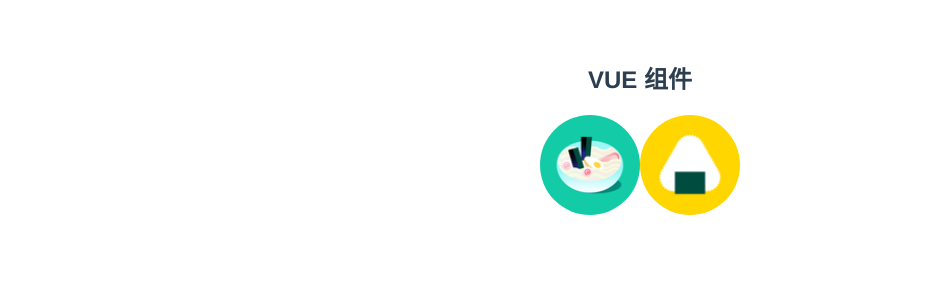
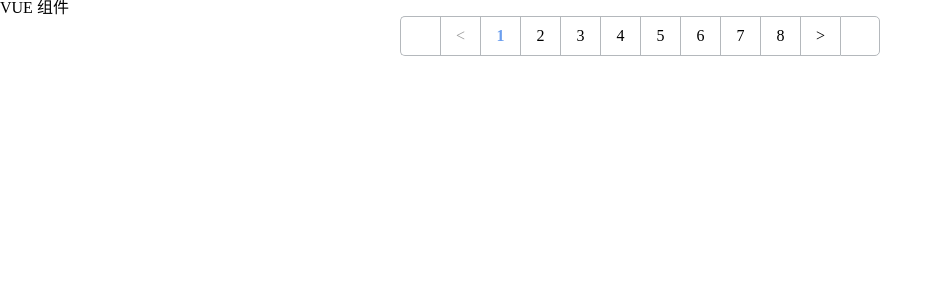
Before and after one commit to xiong1452/my-site, a Vue app: page / in a window 1280 px wide. Shown: the top 300 px of the page, without its empty margins (0-942 px from the left). Built offline with nearby package versions, Linux system fonts and the light colour scheme; a small style sheet from the web is missing.

Commit message:
Pager component complete

```diff
--- a/src/App.vue
+++ b/src/App.vue
@@ -1,10 +1,11 @@
 <template>
   <div id="app">
     <h2>VUE 组件</h2>
-    <Avatar :url="StaticImage" :width="100" :height="100"></Avatar>
+    <!-- <Avatar :url="StaticImage" :width="100" :height="100"></Avatar>
     <Avatar :url="StaticImage2" :width="100" :height="100"></Avatar>
     <Icon :type="'weixin'"></Icon>
-    <Icon :type="'error'"></Icon>
+    <Icon :type="'error'"></Icon> -->
+    <Pager @changePage="pageChange" :current="current" :total="total" :visible-number="visibleNumber"></Pager>
   </div>
 </template>
 
@@ -13,34 +14,32 @@ import Avatar from "./components/Avatar";
 import StaticImage from "./assets/images/IDR_PROFILE_AVATAR_43@2x.png";
 import StaticImage2 from "./assets/images/IDR_PROFILE_AVATAR_53@2x.png"
 import Icon from "./components/Icon.vue"
+import Pager from "./components/Pager.vue"
 
 export default {
   name: "App",
   data() {
     return {
-      StaticImage,
-      StaticImage2
+      current: 1,
+      total: 402,
+      visibleNumber: 8
     };
   },
   components: {
     Avatar,
-    Icon
+    Icon,
+    Pager
   },
+  methods: {
+    pageChange(result) {
+      this.current = result;
+      // console.log(result);
+    }
+  }
 };
 </script>
 
 <style lang="less">
-#app {
-  font-family: Avenir, Helvetica, Arial, sans-serif;
-  -webkit-font-smoothing: antialiased;
-  -moz-osx-font-smoothing: grayscale;
-  text-align: center;
-  color: #2c3e50;
-  margin-top: 60px;
-}
+@import url('./styles/reset.less');
 
-.iconfont{
-  font-size: 24px;
-  color: red;
-}
 </style>
--- a/src/components/Icon.vue
+++ b/src/components/Icon.vue
@@ -22,7 +22,9 @@ const IconMap = {
     arrowUp: 'icon-icon',
     arrowDown: 'icon-icon1',
     empty: 'icon-empty',
-    chat: 'icon-liuyan'
+    chat: 'icon-liuyan',
+    doubleArrowRight: 'icon-shuangjiantouxia',
+    doubleArrowLeft: 'icon-shuangjiantouxia1'
 }
 
 export default {
@@ -42,7 +44,7 @@ export default {
 </script>
 
 <style lang="less" scoped>
-@import url("//at.alicdn.com/t/font_2719464_6b3joba2yse.css");
+@import url("//at.alicdn.com/t/font_2719464_y6xoztc61g.css");
 
 
 </style>
--- /dev/null
+++ b/src/components/Pager.vue
@@ -0,0 +1,158 @@
+<template>
+  <div class="pager-container" v-if="totalPager >= 1">
+    <ul class="pager-container-item">
+      <li class="pager-item-Lcricle" @click.prevent="handleCurrent($event, 1)">
+        <a :class="{ disable: current === 1 }" href="">
+          <Icon :type="'doubleArrowLeft'"></Icon>
+        </a>
+      </li>
+      <li @click.prevent="handleCurrent($event, current-1)"><a :class="{ disable: current === 1 }" href=""> &lt; </a></li>
+    </ul>
+    <ul class="pager-container-item">
+
+      <li v-for="(item, n) in numbers" :key="n" @click.prevent ="handleCurrent($event, item)" :class="{active: item === current}"><a href="">{{ item }}</a></li>
+
+    </ul>
+    <ul class="pager-container-item">
+      <li @click.prevent="handleCurrent($event, current+1)">
+        <a :class="{ disable: current === totalPager }" href=""> &gt; </a>
+      </li>
+      <li class="pager-item-special pager-item-Rcricle" @click.prevent="handleCurrent($event, totalPager)">
+        <a :class="{ disable: current === totalPager }" href="">
+          <Icon :type="'doubleArrowRight'"></Icon
+        ></a>
+      </li>
+    </ul>
+  </div>
+</template>
+
+<script>
+import Icon from "./Icon.vue";
+export default {
+  name: "Pager",
+  data() {
+    return {};
+  },
+  props: {
+    //当前页码
+    current: {
+      type: Number,
+      default: 1,
+    },
+    //总数据量
+    total: {
+      type: Number,
+      default: 0,
+    },
+    //页容量
+    limit: {
+      type: Number,
+      default: 10,
+    },
+    //可见页码数
+    visibleNumber: {
+      type: Number,
+      default: 10,
+    },
+  },
+  computed: {
+    totalPager() {
+      return Math.ceil(this.total / this.limit);
+    },
+    visibleMin() {
+      let min = this.current - Math.floor( this.visibleNumber / 2 );
+      if(min < 1){
+        min = 1;
+      }
+      return min;
+    },
+    visibleMax() {
+      let max = this.visibleMin - 1 + this.visibleNumber;
+      if(max > this.totalPager){
+        max = this.totalPager;
+      }
+      return max;
+    },
+    numbers() {
+      let result = [];
+      for(let i = this.visibleMin; i <= this.visibleMax; i++){
+        result.push(i);
+      }
+      return result;
+    }
+  },
+  methods: {
+    handleCurrent(e, newPage) {
+      if (newPage < 1) {
+        newPage = 1;
+      }
+      if (newPage > this.totalPager) {
+        newPage = this.totalPager
+      }
+      if(this.current === newPage){
+        return ;
+      }
+      this.$emit('changePage', newPage);
+    }
+  },
+  components: {
+    Icon,
+  },
+};
+</script>
+
+<style lang="less" scoped>
+@import url("../styles/var.less");
+.flexCenter() {
+  display: flex;
+  justify-content: center;
+  align-items: center;
+}
+
+.pager-container {
+  .flexCenter();
+}
+
+.pager-container ul {
+  display: flex;
+}
+
+.pager-container-item li {
+  .flexCenter();
+  height: 40px;
+  width: 40px;
+  box-sizing: border-box;
+  border: 1px solid @gray;
+  border-right: none;
+  user-select: none;
+}
+
+.pager-item-special.pager-item-Rcricle {
+  border-right: 1px solid @gray;
+  border-top-right-radius: 5px;
+  border-bottom-right-radius: 5px;
+}
+
+.pager-container-item .pager-item-Lcricle {
+  border-top-left-radius: 5px;
+  border-bottom-left-radius: 5px;
+}
+
+li:hover {
+  background: lighten(@gray, 20%);
+  cursor: pointer;
+  a {
+    color: @primary;
+    &.disable {
+      color: @lightWords;
+    }
+  }
+}
+
+li {
+  &.active {
+    font-weight: bold;
+    color: @primary;
+  }
+}
+</style>
--- /dev/null
+++ b/src/styles/reset.less
@@ -0,0 +1,152 @@
+/* http://meyerweb.com/eric/tools/css/reset/
+   v2.0 | 20110126
+   License: none (public domain)
+*/
+@import url('./var.less');
+
+html,
+body,
+div,
+span,
+applet,
+object,
+iframe,
+h1,
+h2,
+h3,
+h4,
+h5,
+h6,
+p,
+blockquote,
+pre,
+a,
+abbr,
+acronym,
+address,
+big,
+cite,
+code,
+del,
+dfn,
+em,
+img,
+ins,
+kbd,
+q,
+s,
+samp,
+small,
+strike,
+strong,
+sub,
+sup,
+tt,
+var,
+b,
+u,
+i,
+center,
+dl,
+dt,
+dd,
+ol,
+ul,
+li,
+fieldset,
+form,
+label,
+legend,
+table,
+caption,
+tbody,
+tfoot,
+thead,
+tr,
+th,
+td,
+article,
+aside,
+canvas,
+details,
+embed,
+figure,
+figcaption,
+footer,
+header,
+hgroup,
+menu,
+nav,
+output,
+ruby,
+section,
+summary,
+time,
+mark,
+audio,
+video {
+    margin: 0;
+    padding: 0;
+    border: 0;
+    font-size: 100%;
+    font: inherit;
+    vertical-align: baseline;
+}
+
+/* HTML5 display-role reset for older browsers */
+article,
+aside,
+details,
+figcaption,
+figure,
+footer,
+header,
+hgroup,
+menu,
+nav,
+section {
+    display: block;
+}
+
+body {
+    line-height: 1;
+}
+
+ol,
+ul {
+    list-style: none;
+}
+
+blockquote,
+q {
+    quotes: none;
+}
+
+blockquote:before,
+blockquote:after,
+q:before,
+q:after {
+    content: '';
+    content: none;
+}
+
+table {
+    border-collapse: collapse;
+    border-spacing: 0;
+}
+
+body {
+    overflow: hidden;
+    margin: 0;
+}
+
+a{
+    color: inherit;
+    text-decoration: none;
+    &:hover{
+        color: @primary;
+    }
+    &.disable{
+        color: @lightWords;
+    }
+}
--- /dev/null
+++ b/src/styles/var.less
@@ -0,0 +1,8 @@
+@danger: #cc3600;
+@primary: #6b9eee;
+@words: #373737;
+@lightWords: #999;
+@warn: #dc6a12;
+@success: #7ebf50;
+@gray: #b4b8bc;
+@darK: #202020;
```
